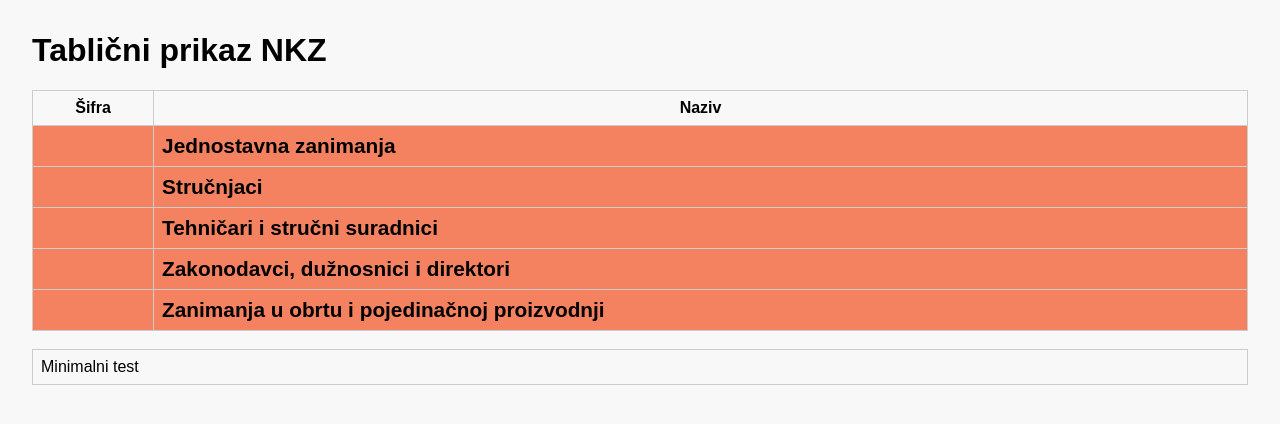
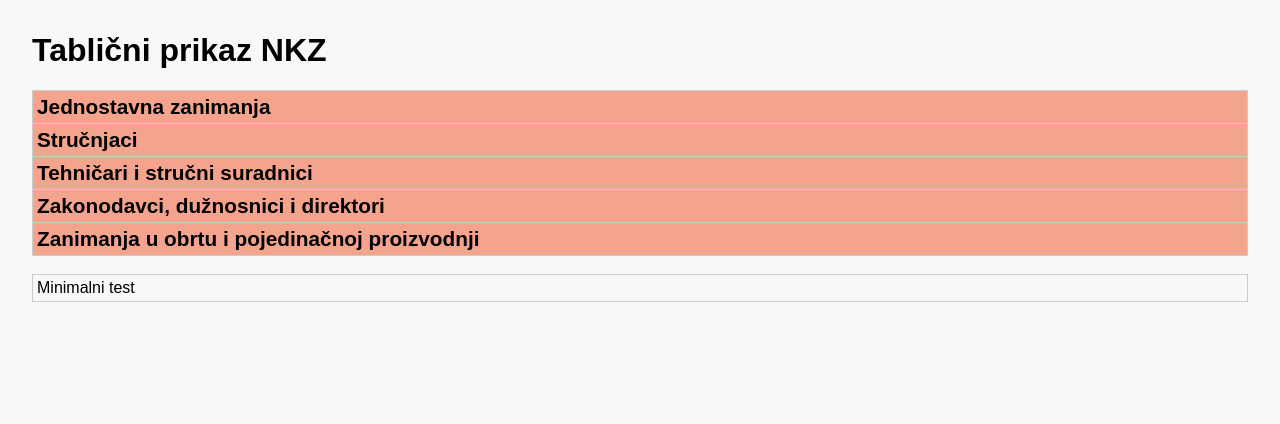
Before and after one commit to gluncic/NKZ10, a FastAPI app: page / in a window 1280 px wide. Shown: the top 424 px of the page. Run offline with FastAPI, Linux system fonts and the light colour scheme; some libraries are stand-ins or nearby versions.

Commit message:
Update index.html

```diff
--- a/templates/index.html
+++ b/templates/index.html
@@ -2,12 +2,9 @@
 <html lang="hr">
 <head>
     <meta charset="UTF-8">
-    <title>NKZ – Zanimanja (Tablični prikaz)</title>
-    <!-- CSP meta tag: dozvoljavamo učitavanje skripti i stilova s 'self' i unpkg.com -->
-    <meta http-equiv="Content-Security-Policy"
-          content="default-src 'self' https://unpkg.com;
-                   script-src 'self' 'unsafe-inline' https://unpkg.com;
-                   style-src 'self' 'unsafe-inline';">
+    <title>NKZ – Zanimanja</title>
+    <!-- CSP meta tag -->
+    <meta http-equiv="Content-Security-Policy" content="default-src 'self' https://unpkg.com; script-src 'self' 'unsafe-inline' https://unpkg.com; style-src 'self' 'unsafe-inline';">
     <style>
         body {
             font-family: sans-serif;
@@ -19,31 +16,25 @@
             border-collapse: collapse;
             width: 100%;
         }
-        table.zanimanja-table th,
         table.zanimanja-table td {
             border: 1px solid #ccc;
-            padding: 8px;
-        }
-        /* Postavlja širinu prve kolone tako da stane sedmeroznamenkasti broj + male margine */
-        table.zanimanja-table th:first-child,
-        table.zanimanja-table td:first-child {
-            width: 9ch;
+            padding: 4px; /* smanjeno */
         }
         /* Rod (prva razina) */
         .rod-row {
-            background-color: rgba(242,80,34,0.7); /* Poluprozirna Microsoft narančasta */
+            background-color: rgba(242,80,34,0.5);
             font-size: 1.3em;
             font-weight: bold;
         }
         /* Skupina (druga razina) */
         .group-row {
-            background-color: rgba(0,120,215,0.7); /* Poluprozirna Microsoft plava */
+            background-color: rgba(0,120,215,0.5);
             font-size: 1.1em;
             font-weight: bold;
         }
         /* Zanimanje (treća razina) */
         .occupation-row {
-            background-color: #ffffff; /* Bijela */
+            background-color: #ffffff;
             font-size: 1em;
         }
         .opis {
@@ -53,7 +44,6 @@
             font-style: italic;
             border-radius: 5px;
         }
-        /* Uklanja podcrtavanje i postavlja tekst crnom bojom za sve linkove */
         a {
             text-decoration: none;
             color: black;
@@ -64,23 +54,13 @@
     <h1>Tablični prikaz NKZ</h1>
 
     <table class="zanimanja-table">
-      <thead>
-        <tr>
-          <th>Šifra</th>
-          <th>Naziv</th>
-        </tr>
-      </thead>
       <tbody>
         {% for item in rods %}
-          <!-- Svaki rod je inicijalno jedan <tr> -->
+          <!-- Inicijalno, za svaki rod je jedan redak -->
           <tr id="rod-{{ item.slug }}" class="rod-row">
-            <td></td>
             <td>
-              <a href="#"
-                 hx-get="/skupine/{{ item.slug }}"
-                 hx-target="#rod-{{ item.slug }}"
-                 hx-swap="outerHTML">
-                 {{ item.rod }}
+              <a href="#" hx-get="/skupine/{{ item.slug }}" hx-target="#rod-{{ item.slug }}" hx-swap="outerHTML">
+                {{ item.rod }}
               </a>
             </td>
           </tr>
@@ -89,11 +69,11 @@
     </table>
 
     <br>
-    <!-- Minimalni test htmx link -->
+    <!-- Minimalni test -->
     <table class="zanimanja-table">
       <tbody id="test-tbody">
         <tr>
-          <td colspan="2">
+          <td>
             <a href="#" hx-get="/test" hx-target="#test-tbody" hx-swap="afterbegin">
               Minimalni test
             </a>
```
